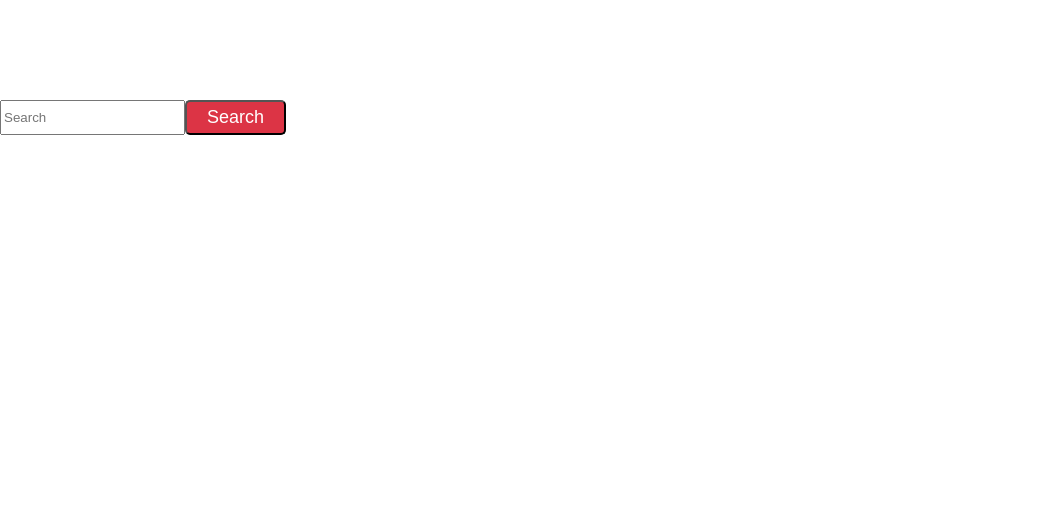
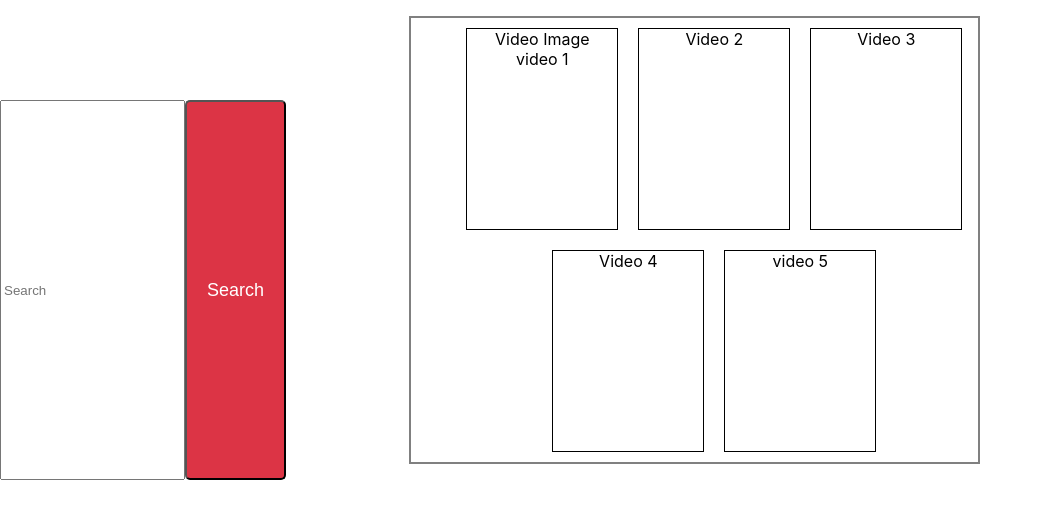
Before and after one commit to monir9h/youtube-clone-project, a React (Create React App) app: page / in a window 1280 px wide. Shown: the top 518 px of the page, without its empty margins (0-1043 px from the left). Built offline with nearby package versions, Linux system fonts and the light colour scheme.

Commit message:
add video index to app.js

```diff
--- a/src/App.js
+++ b/src/App.js
@@ -1,6 +1,7 @@
 import './App.css';
 import React, { useState } from 'react';
 import SearchBar from './components/search/SearchBar.js';
+import VideoIndex from './components/video-index/VideoIndex';
 
 function App() {
 
@@ -15,7 +16,7 @@ function App() {
   return (
     <div className="App">
       <SearchBar setVideos={setVideos} searchTerm={searchTerm} setSearchTerm={setSearchTerm}/>
-
+      <VideoIndex videos={videos}/>
     </div>
   );
 }
```
